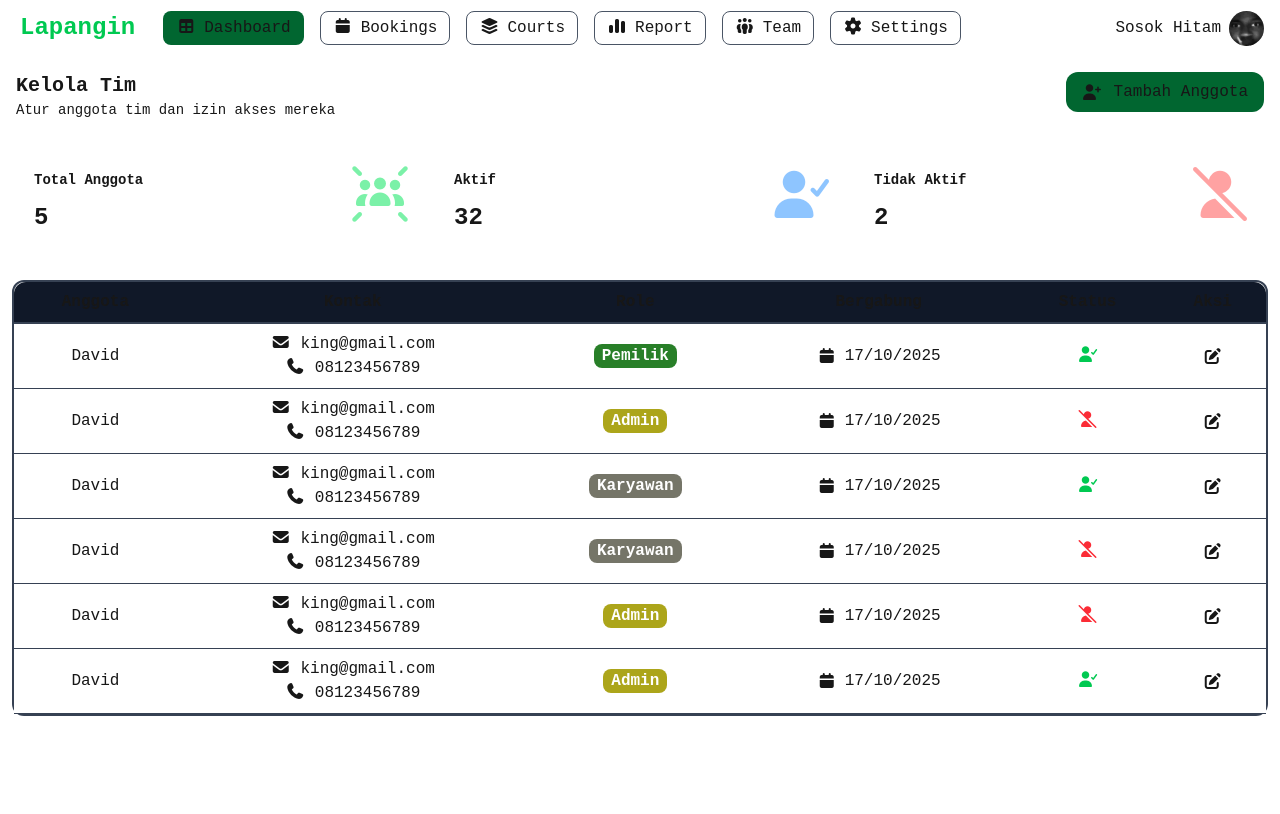
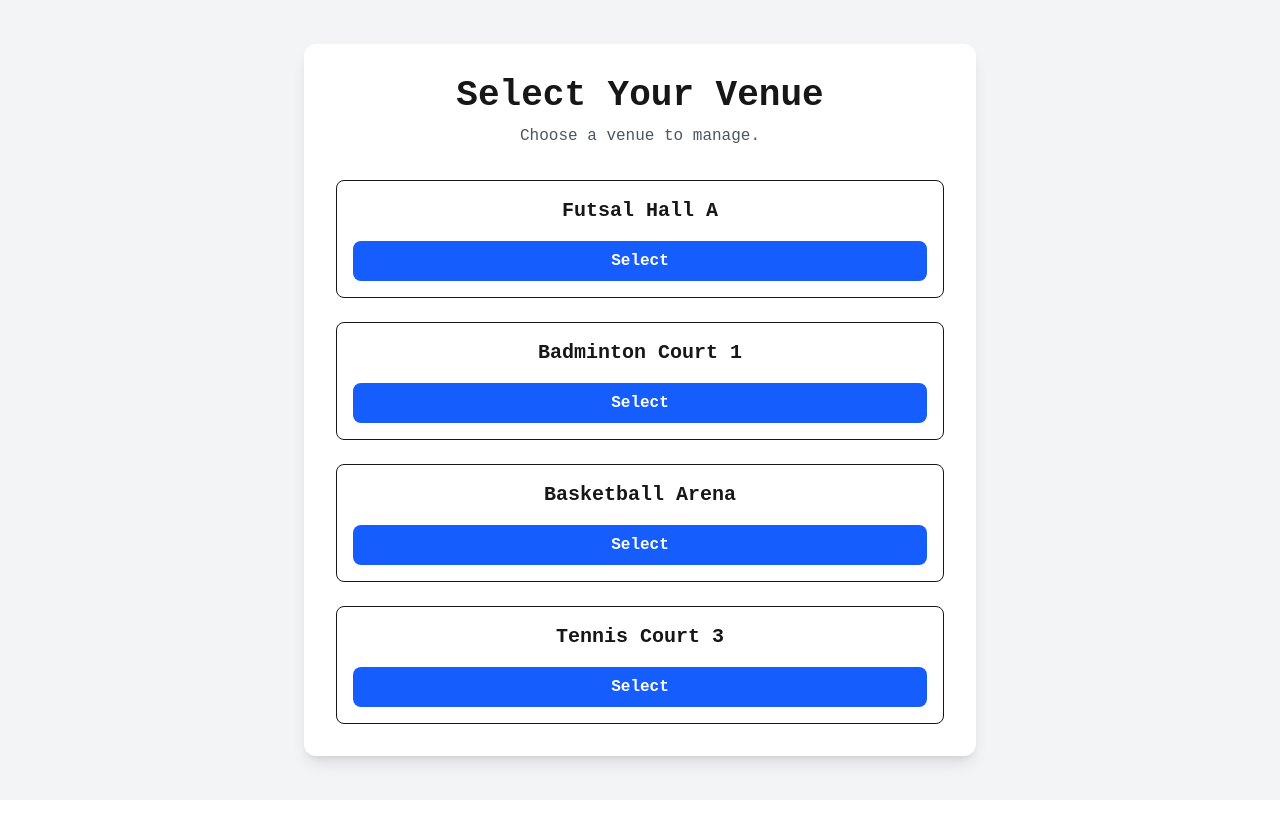
Before and after one commit to kindaMid72/Lapangin, a Next.js app in the folder lapangin-apps/: page /team in a window 1280 px wide. Shown: the top 814 px of the page. Built offline with nearby package versions, Linux system fonts and the light colour scheme.

Commit message:
update the rooting layout for vanues selection and configure connection to supabase

```diff
--- a/lapangin-apps/package.json
+++ b/lapangin-apps/package.json
@@ -15,6 +15,7 @@
     "react-router-dom": "^7.9.4"
   },
   "devDependencies": {
+    "@supabase-js/source": "github:supabase/supabase-js",
     "@tailwindcss/postcss": "^4",
     "tailwindcss": "^4"
   }
--- /dev/null
+++ b/lapangin-apps/src/Apis/config/database.js
@@ -0,0 +1,8 @@
+import {createClient} from '@supabase/supabase-js';
+
+const supabaseUrl = process.env.NEXT_PUBLIC_SUPABASE_URL;
+const supabaseKey = process.env.NEXT_PUBLIC_SUPABASE_ANON_KEY;
+
+const supabase = createClient(supabaseUrl, supabaseKey);
+
+export default supabase;
--- /dev/null
+++ b/lapangin-apps/src/app/[user_id]/page.jsx
@@ -0,0 +1,12 @@
+
+// components
+import VanueSelectionPage from "@/features/Auth/VanueSelectionPage";
+
+
+export default function vanues() {
+
+    return (<>
+        <VanueSelectionPage />
+
+    </>)
+}
--- /dev/null
+++ b/lapangin-apps/src/features/Auth/VanueSelectionPage.jsx
@@ -0,0 +1,45 @@
+"use client";
+
+import { useRouter } from "next/navigation";
+
+export default function Venues() {
+    const router = useRouter();
+
+    // TODO: replace this with real data fetching
+    const venues = [
+        { id: 1, name: "Futsal Hall A", imageUrl: "/placeholder.svg" },
+        { id: 2, name: "Badminton Court 1", imageUrl: "/placeholder.svg" },
+        { id: 3, name: "Basketball Arena", imageUrl: "/placeholder.svg" },
+        { id: 4, name: "Tennis Court 3", imageUrl: "/placeholder.svg" },
+    ];
+
+    const handleSelectVenue = (venueId) => {
+        console.log(`Venue ${venueId} selected`);
+        // Here you would typically store the selected venue in a global state (Context, Redux, Zustand)
+        // and then navigate to the main dashboard or the next step.
+        router.push('/dashboard'); // Example navigation
+    };
+
+    return (
+        <div className="flex flex-col items-center justify-center min-h-screen bg-gray-100 dark:bg-gray-800 font-mono">
+            <div className=" min-w-2xl p-8 bg-white dark:bg-gray-900 rounded-xl shadow-lg flex flex-col">
+                <h1 className="text-4xl font-extrabold text-center mb-2">Select Your Venue</h1>
+                <p className="text-gray-600 text-center mb-8">Choose a venue to manage.</p>
+
+                <div className="flex flex-col items-center justify-center w-full gap-6">
+                    {venues.map((venue) => (
+                        <div key={venue.id} className="border w-full rounded-lg p-4 flex flex-col items-center hover:shadow-md transition-shadow">
+                            <h2 className="text-xl font-bold mb-4">{venue.name}</h2>
+                            <button
+                                onClick={() => handleSelectVenue(venue.id)}
+                                className="w-full bg-blue-600 text-white py-2 px-4 rounded-lg hover:bg-blue-700 transition-colors font-semibold"
+                            >
+                                Select
+                            </button>
+                        </div>
+                    ))}
+                </div>
+            </div>
+        </div>
+    );
+}
--- a/lapangin-apps/src/features/components/MainAppNavbar.jsx
+++ b/lapangin-apps/src/features/components/MainAppNavbar.jsx
@@ -10,20 +10,20 @@ export default function NavBar() {
     // state
     const [selectedMenu, setSelectedMenu] = useState('dashboard');
         // class ui element
-    const activeClass ='px-3 border-1 border-transparent py-1 bg-green-800 rounded-lg h-fit';
-    const inactiveClass = 'px-3 py-1 border-1 border-gray-600 bg-transparent rounded-lg h-fit';
+    const activeClass ='px-3 border-1 border-transparent py-1 bg-green-800 rounded-lg h-fit ';
+    const inactiveClass = 'px-3 py-1 border-1 border-gray-600 bg-transparent hover:border-transparent rounded-lg h-fit ';
 
 
 
     return (
         <ul className="flex flex-wrap gap-4 light:bg-slate-100 items-center dark:bg-slate-900 [&_li]:hover:bg-green-700 [&_li]:cursor-pointer text-[1em] p-2 [&_li]:font-mono [&_li]:text-[1em] rounded-b-xl">
             <li className="px-3 py-1 hover:!bg-transparent text-green-500 rounded-lg !font-[900] !text-2xl ">Lapangin</li>
-            <li className={selectedMenu === 'dashboard' ? activeClass : inactiveClass } onClick={() => {router.replace('/dashboard'); setSelectedMenu('dashboard')}}><i className="fa-solid fa-table mr-2 "></i>Dashboard</li>
-            <li className={selectedMenu === 'bookings' ? activeClass : inactiveClass } onClick={() => {router.replace('/bookings'); setSelectedMenu('bookings')}}><i className="fa-solid fa-calendar mr-2 "></i>Bookings</li>
-            <li className={selectedMenu === 'courts' ? activeClass : inactiveClass } onClick={() => {router.replace('/courts'); setSelectedMenu('courts')}}><i className="fa-solid fa-layer-group mr-2 "></i>Courts</li>
-            <li className={selectedMenu === 'reports' ? activeClass : inactiveClass } onClick={() => {router.replace('/reports'); setSelectedMenu('reports');}}><i className="fa-solid fa-chart-simple mr-2 "></i>Report</li>
-            <li className={selectedMenu === 'team' ? activeClass : inactiveClass } onClick={() => {router.replace('/team'); setSelectedMenu('team');}}><i className="fa-solid fa-people-group mr-2 "></i>Team</li>
-            <li className={selectedMenu === 'settings' ? activeClass : inactiveClass } onClick={() => {router.replace('/settings'); setSelectedMenu('settings');}}><i className="fa-solid fa-gear mr-2 "></i>Settings</li>
+            <li className={`${selectedMenu === 'dashboard' ? activeClass : inactiveClass} transition-color duration-100 ease-in-out` } onClick={() => {router.replace('/dashboard'); setSelectedMenu('dashboard')}}><i className="fa-solid fa-table mr-2 "></i>Dashboard</li>
+            <li className={`${selectedMenu === 'bookings' ? activeClass : inactiveClass} transition-color duration-100 ease-in-out` } onClick={() => {router.replace('/bookings'); setSelectedMenu('bookings')}}><i className="fa-solid fa-calendar mr-2 "></i>Bookings</li>
+            <li className={`${selectedMenu === 'courts' ? activeClass : inactiveClass } transition-color duration-100 ease-in-out`} onClick={() => {router.replace('/courts'); setSelectedMenu('courts')}}><i className="fa-solid fa-layer-group mr-2 "></i>Courts</li>
+            <li className={`${selectedMenu === 'reports' ? activeClass : inactiveClass } transition-color duration-100 ease-in-out`} onClick={() => {router.replace('/reports'); setSelectedMenu('reports');}}><i className="fa-solid fa-chart-simple mr-2 "></i>Report</li>
+            <li className={`${selectedMenu === 'team' ? activeClass : inactiveClass} transition-color duration-100 ease-in-out` } onClick={() => {router.replace('/team'); setSelectedMenu('team');}}><i className="fa-solid fa-people-group mr-2 "></i>Team</li>
+            <li className={`${selectedMenu === 'settings' ? activeClass : inactiveClass } transition-color duration-100 ease-in-out`} onClick={() => {router.replace('/settings'); setSelectedMenu('settings');}}><i className="fa-solid fa-gear mr-2 "></i>Settings</li>
             <div className='flex flex-1 justify-end items-center gap-2 mr-2'>
                 <h3>{'Sosok Hitam'}</h3>
                 <div className='overflow-hidden rounded-full size-[35px] bg-gray-200'>
```
Also changed, not shown: lapangin-apps/src/app/[user_id]/(main-app)/bookings/page.jsx (renamed from lapangin-apps/src/app/(main-app)/bookings/page.jsx), lapangin-apps/src/app/[user_id]/(main-app)/courts/page.jsx (renamed from lapangin-apps/src/app/(main-app)/courts/page.jsx), lapangin-apps/src/app/[user_id]/(main-app)/dashboard/page.jsx (renamed from lapangin-apps/src/app/(main-app)/dashboard/page.jsx), lapangin-apps/src/app/[user_id]/(main-app)/layout.jsx (renamed from lapangin-apps/src/app/(main-app)/layout.jsx), lapangin-apps/src/app/[user_id]/(main-app)/reports/page.jsx (renamed from lapangin-apps/src/app/(main-app)/reports/page.jsx), lapangin-apps/src/app/[user_id]/(main-app)/settings/page.jsx (renamed from lapangin-apps/src/app/(main-app)/settings/page.jsx), lapangin-apps/src/app/[user_id]/(main-app)/team/page.jsx (renamed from lapangin-apps/src/app/(main-app)/team/page.jsx), 1 other file (tests, documents, lock files or other folders).
